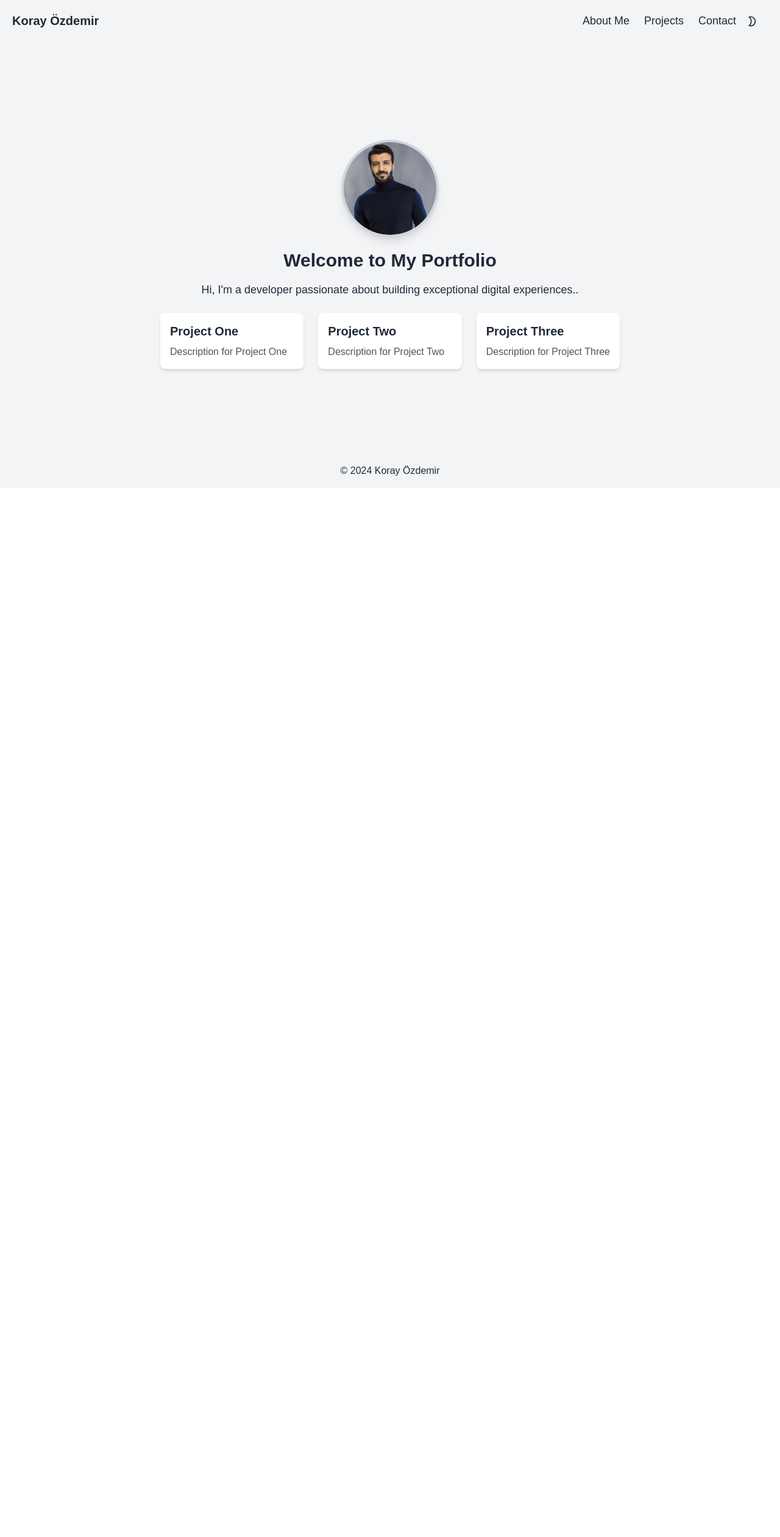
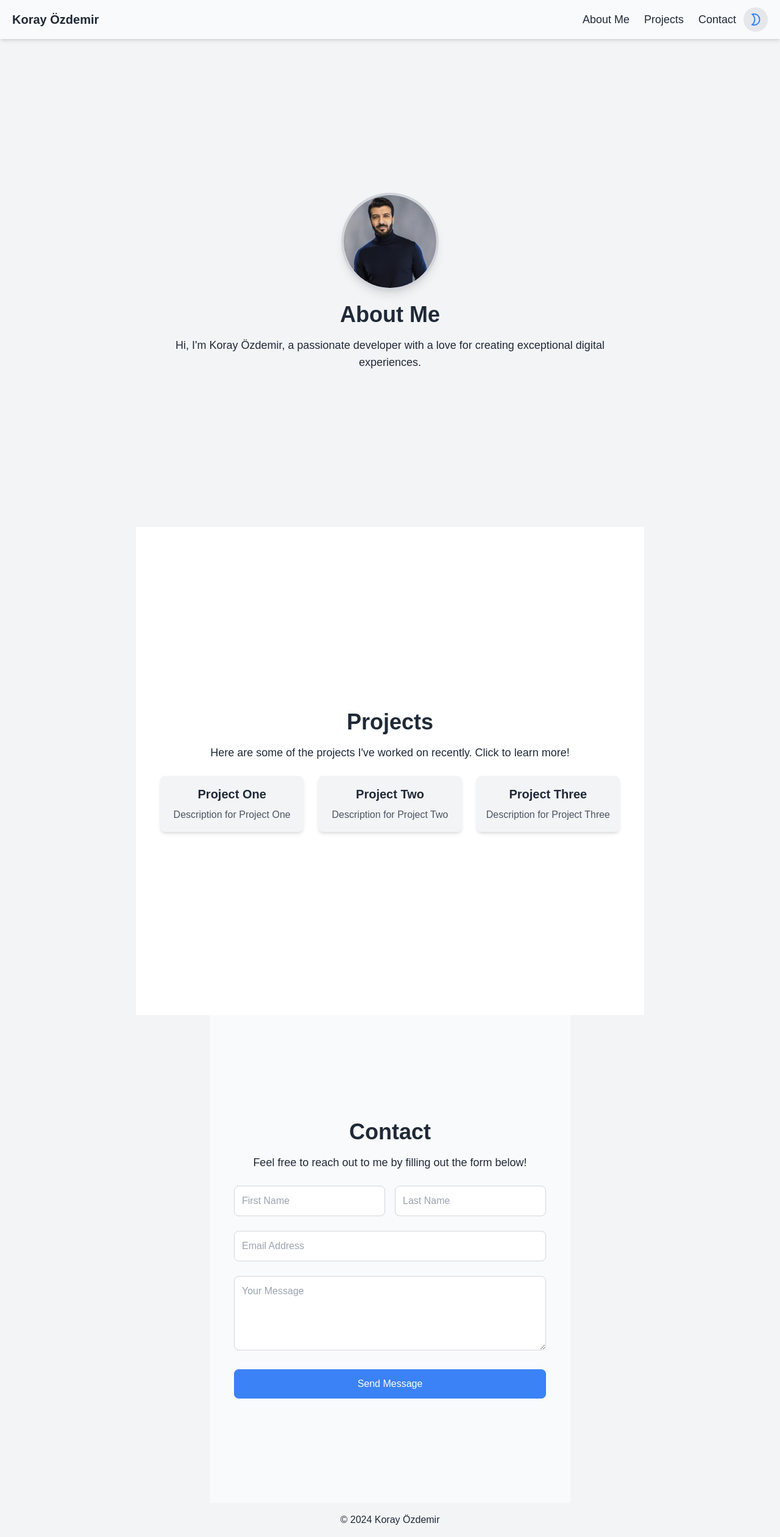
Before and after one commit to korayozdemirr/portfolio2025, a Next.js app: page / in a window 1280 px wide. Shown: the whole page at 61% size. Before the commit the page ends 800 px from the top, so only its background shows below. Built offline with nearby package versions, Linux system fonts and the light colour scheme.

Commit message:
new update

```diff
--- a/src/app/page.js
+++ b/src/app/page.js
@@ -10,57 +10,102 @@ export default function Home() {
   ];
 
   return (
-    <div className="min-h-screen flex flex-col items-center justify-center bg-gray-100 dark:bg-gray-900 text-gray-800 dark:text-gray-100">
+    <div className="min-h-screen bg-gray-100 dark:bg-gray-900 text-gray-800 dark:text-gray-100">
       <Header />
 
       <main className="flex flex-col items-center justify-center w-full flex-1">
+        {/* About Me Section */}
+        <section
+          id="about"
+          className="min-h-screen flex flex-col items-center justify-center text-center p-10"
+        >
           <img
             className="m-5 w-40 h-40 rounded-full object-cover object-top border-4 border-gray-300 shadow-lg"
             src="./IMG_1481.jpeg"
+            alt="Profile"
           />
-        <AnimatedSection
-          className="text-center"
-          initial={{ opacity: 0, y: 50 }}
-          animate={{ opacity: 1, y: 0 }}
-          transition={{ duration: 0.8 }}
-        >
-          <h2 className="text-3xl font-semibold mb-4">
-            Welcome to My Portfolio
-          </h2>
-          <p className="text-lg mb-6">
-            Hi, I'm a developer passionate about building exceptional digital
-            experiences..
+          <AnimatedSection>
+            <h2 className="text-4xl font-semibold mb-4">About Me</h2>
+            <p className="text-lg mb-6 max-w-3xl">
+              Hi, I'm Koray Özdemir, a passionate developer with a love for
+              creating exceptional digital experiences.
             </p>
           </AnimatedSection>
+        </section>
 
-        <AnimatedSection
-          className="grid grid-cols-1 sm:grid-cols-2 lg:grid-cols-3 gap-6"
-          initial="hidden"
-          animate="visible"
-          variants={{
-            hidden: { opacity: 0 },
-            visible: {
-              opacity: 1,
-              transition: {
-                staggerChildren: 0.2,
-              },
-            },
-          }}
+        {/* Projects Section */}
+        <section
+          id="projects"
+          className="min-h-screen flex flex-col items-center justify-center text-center p-10 bg-white dark:bg-gray-800"
         >
+          <AnimatedSection>
+            <h2 className="text-4xl font-semibold mb-4">Projects</h2>
+            <p className="text-lg mb-6 max-w-3xl">
+              Here are some of the projects I've worked on recently. Click to
+              learn more!
+            </p>
+          </AnimatedSection>
+          <AnimatedSection className="grid grid-cols-1 sm:grid-cols-2 lg:grid-cols-3 gap-6">
             {projects.map((project, index) => (
-            <AnimatedSection
+              <div
                 key={index}
-              className="p-4 bg-white dark:bg-gray-800 shadow-md rounded-lg"
-              whileHover={{ scale: 1.05 }}
-              whileTap={{ scale: 0.95 }}
+                className="p-4 bg-gray-100 dark:bg-gray-700 shadow-md rounded-lg"
               >
                 <h3 className="text-xl font-bold mb-2">{project.name}</h3>
                 <p className="text-gray-600 dark:text-gray-400">
                   {project.description}
                 </p>
-            </AnimatedSection>
+              </div>
             ))}
           </AnimatedSection>
+        </section>
+
+        {/* Contact Section */}
+        <section
+          id="contact"
+          className="min-h-screen flex flex-col items-center justify-center text-center p-10 bg-gray-50 dark:bg-gray-900"
+        >
+          <AnimatedSection>
+            <h2 className="text-4xl font-semibold mb-4">Contact</h2>
+            <p className="text-lg mb-6 max-w-3xl">
+              Feel free to reach out to me by filling out the form below!
+            </p>
+            <form className="max-w-lg w-full space-y-6">
+              <div className="flex space-x-4">
+                <input
+                  type="text"
+                  placeholder="First Name"
+                  className="w-1/2 p-3 border border-gray-300 rounded-lg focus:ring focus:ring-blue-200 focus:outline-none dark:bg-gray-800 dark:border-gray-600 dark:text-gray-100"
+                  required
+                />
+                <input
+                  type="text"
+                  placeholder="Last Name"
+                  className="w-1/2 p-3 border border-gray-300 rounded-lg focus:ring focus:ring-blue-200 focus:outline-none dark:bg-gray-800 dark:border-gray-600 dark:text-gray-100"
+                  required
+                />
+              </div>
+              <input
+                type="email"
+                placeholder="Email Address"
+                className="w-full p-3 border border-gray-300 rounded-lg focus:ring focus:ring-blue-200 focus:outline-none dark:bg-gray-800 dark:border-gray-600 dark:text-gray-100"
+                required
+              />
+              <textarea
+                placeholder="Your Message"
+                rows="4"
+                className="w-full p-3 border border-gray-300 rounded-lg focus:ring focus:ring-blue-200 focus:outline-none dark:bg-gray-800 dark:border-gray-600 dark:text-gray-100"
+                required
+              ></textarea>
+              <button
+                type="submit"
+                className="w-full bg-blue-500 text-white py-3 px-6 rounded-lg hover:bg-blue-600 transition dark:bg-blue-700 dark:hover:bg-blue-600"
+              >
+                Send Message
+              </button>
+            </form>
+          </AnimatedSection>
+        </section>
       </main>
 
       <Footer />
--- a/src/components/Header.js
+++ b/src/components/Header.js
@@ -1,51 +1,84 @@
 "use client";
 import { useTheme } from "next-themes";
 import { useEffect, useState } from "react";
-import { MdOutlineModeNight } from "react-icons/md";
-import { MdOutlineWbSunny } from "react-icons/md";
+import { MdOutlineModeNight, MdOutlineWbSunny } from "react-icons/md";
+import { RxHamburgerMenu } from "react-icons/rx";
+
 export default function Header() {
   const { theme, setTheme } = useTheme();
   const [mounted, setMounted] = useState(false);
+  const [menuOpen, setMenuOpen] = useState(false);
+
+  const navLink = [
+    { title: "About Me", link: "#about" },
+    { title: "Projects", link: "#projects" },
+    { title: "Contact", link: "#contact" },
+  ];
 
   useEffect(() => {
     setMounted(true);
   }, []);
 
   if (!mounted) return null;
+
   return (
-    <header className="w-full flex justify-between p-5">
+    <header className="w-full flex items-center justify-between px-5 py-3 bg-gray-50 dark:bg-gray-900 shadow-md">
       <h1 className="text-xl font-bold">Koray Özdemir</h1>
-       {/* Navigation Menu */}
-       <nav className="flex flex-1 items-center justify-end">
+
+      {/* Desktop Navigation */}
+      <nav className="hidden md:flex justify-end flex-1 mx-3">
         <ul className="flex space-x-6 font-medium text-lg">
-          <li>
-            <a href="#about" className="block group transition duration-300">
-              About Me
-              <span className="block rounded max-w-0 group-hover:max-w-full transition-all duration-500 h-0.5 bg-gray-900 dark:bg-gray-100"></span>
-            </a>
-          </li>
-          <li>
-            <a href="#about" className="block group transition duration-300">
-              Projects
-              <span className="block rounded max-w-0 group-hover:max-w-full transition-all duration-500 h-0.5 bg-gray-900 dark:bg-gray-100"></span>
-            </a>
-          </li><li>
-            <a href="#about" className="block group transition duration-300">
-              Contact
-              <span className="block rounded max-w-0 group-hover:max-w-full transition-all duration-500 h-0.5 bg-gray-900 dark:bg-gray-100"></span>
-            </a>
-          </li>
-
+          {navLink.map((item, index) => (
+            <li key={index}>
+              <a
+                href={item.link}
+                className="relative text-gray-800 dark:text-gray-100 hover:text-blue-500 transition group"
+              >
+                {item.title}
+                <span className="absolute left-0 bottom-0 w-0 h-0.5 bg-blue-500 group-hover:w-full transition-all"></span>
+              </a>
+            </li>
+          ))}
         </ul>
       </nav>
 
+      {/* Mobile Menu Toggle */}
+      <div className="flex md:hidden flex-1 justify-end mx-3">
+        <RxHamburgerMenu
+          className="text-2xl cursor-pointer"
+          onClick={() => setMenuOpen(!menuOpen)}
+        />
+      </div>
+
+      {/* Mobile Menu */}
+      {menuOpen && (
+        <nav className="absolute top-16 left-0 w-full bg-gray-50 dark:bg-gray-900 p-5 shadow-lg">
+          <ul className="flex flex-col space-y-4 text-center">
+            {navLink.map((item, index) => (
+              <li key={index}>
+                <a
+                  href={item.link}
+                  className="text-lg font-medium hover:text-blue-500 transition"
+                  onClick={() => setMenuOpen(false)}
+                >
+                  {item.title}
+                </a>
+              </li>
+            ))}
+          </ul>
+        </nav>
+      )}
+
       {/* Theme Toggle Button */}
-
       <button
-        className="rounded text-xl mx-4"
+        className="flex items-center justify-center p-2 rounded-full bg-gray-200 dark:bg-gray-700 hover:bg-gray-300 dark:hover:bg-gray-600 transition"
         onClick={() => setTheme(theme === "dark" ? "light" : "dark")}
       >
-       {theme === "dark" ? <MdOutlineWbSunny /> : <MdOutlineModeNight />}
+        {theme === "dark" ? (
+          <MdOutlineWbSunny className="text-yellow-400 text-2xl" />
+        ) : (
+          <MdOutlineModeNight className="text-blue-500 text-2xl" />
+        )}
       </button>
     </header>
   );
```
Lines whose indentation alone changed are shown as unchanged.
